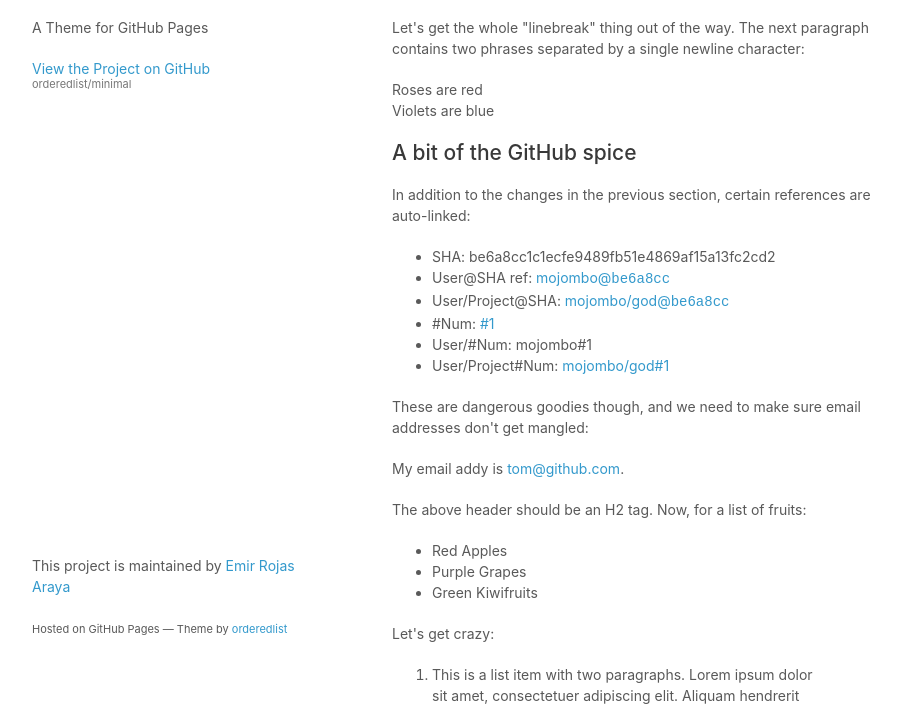
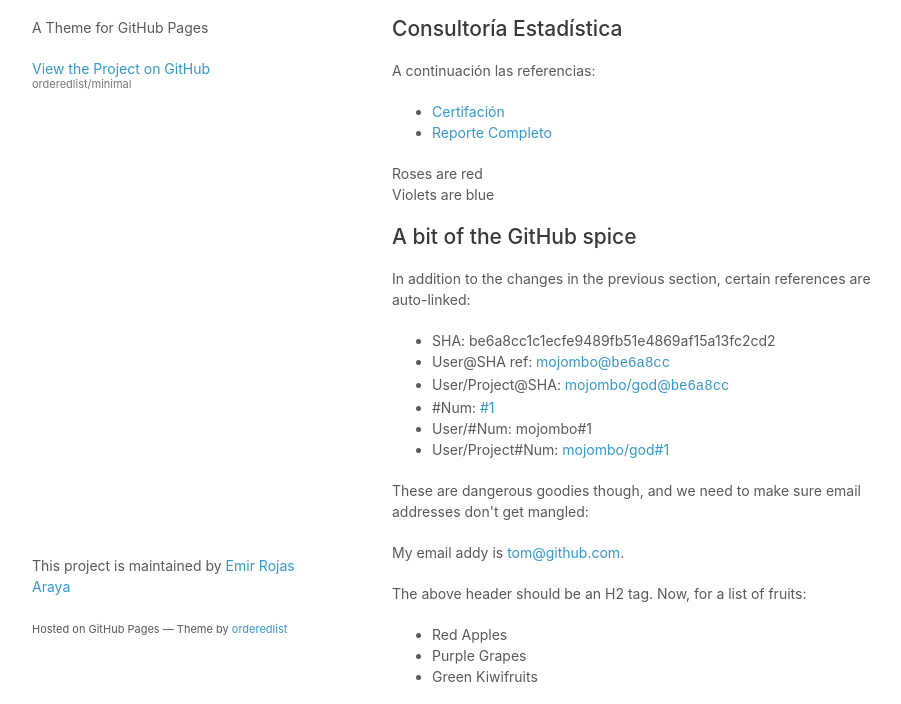
Before and after one commit to emirrojasaraya/emirrojasaraya.github.io, a plain HTML site: page index.html in a window 1280 px wide. Shown: the part 92-796 px from the top of the page, without its empty margins (178-1079 px from the left). Drawn offline with Linux system fonts and the light colour scheme.

Commit message:
Update index.html

```diff
--- a/index.html
+++ b/index.html
@@ -22,7 +22,15 @@
       <section>
         <h1>Proyectos</h1>
 
-        <p>Let's get the whole "linebreak" thing out of the way. The next paragraph contains two phrases separated by a single newline character:</p>
+        <h2> Consultoría Estadística</h2>
+		<p> A continuación las referencias: </p>
+		<ul>
+			<li><a href="Quito YF + GFMD Certificates.pdf"> Certifación </a></li>
+			<li><a href="http://google.com/"> Reporte Completo </a></li>
+
+		</ul>
+
+
 
         <p>Roses are red<br>
         Violets are blue</p>
```
